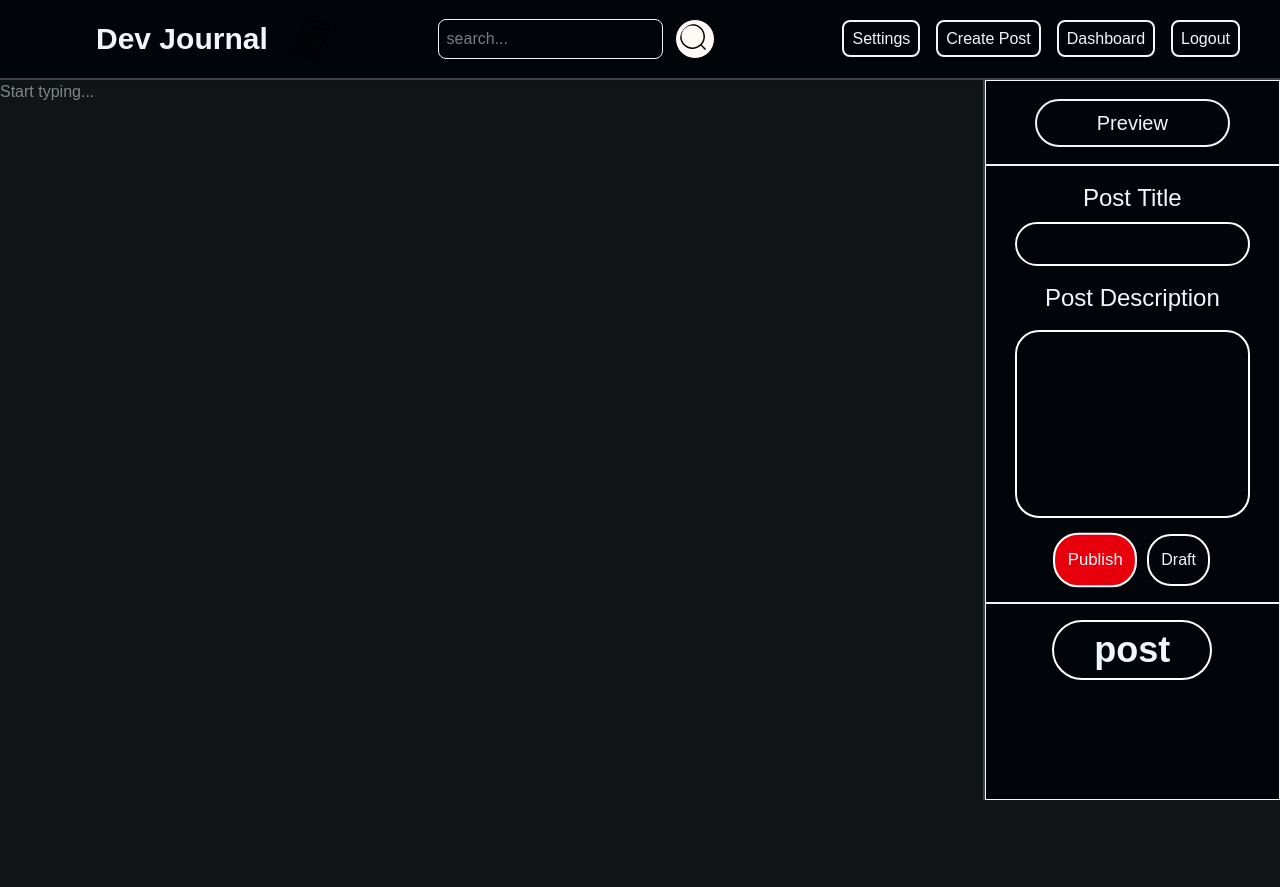
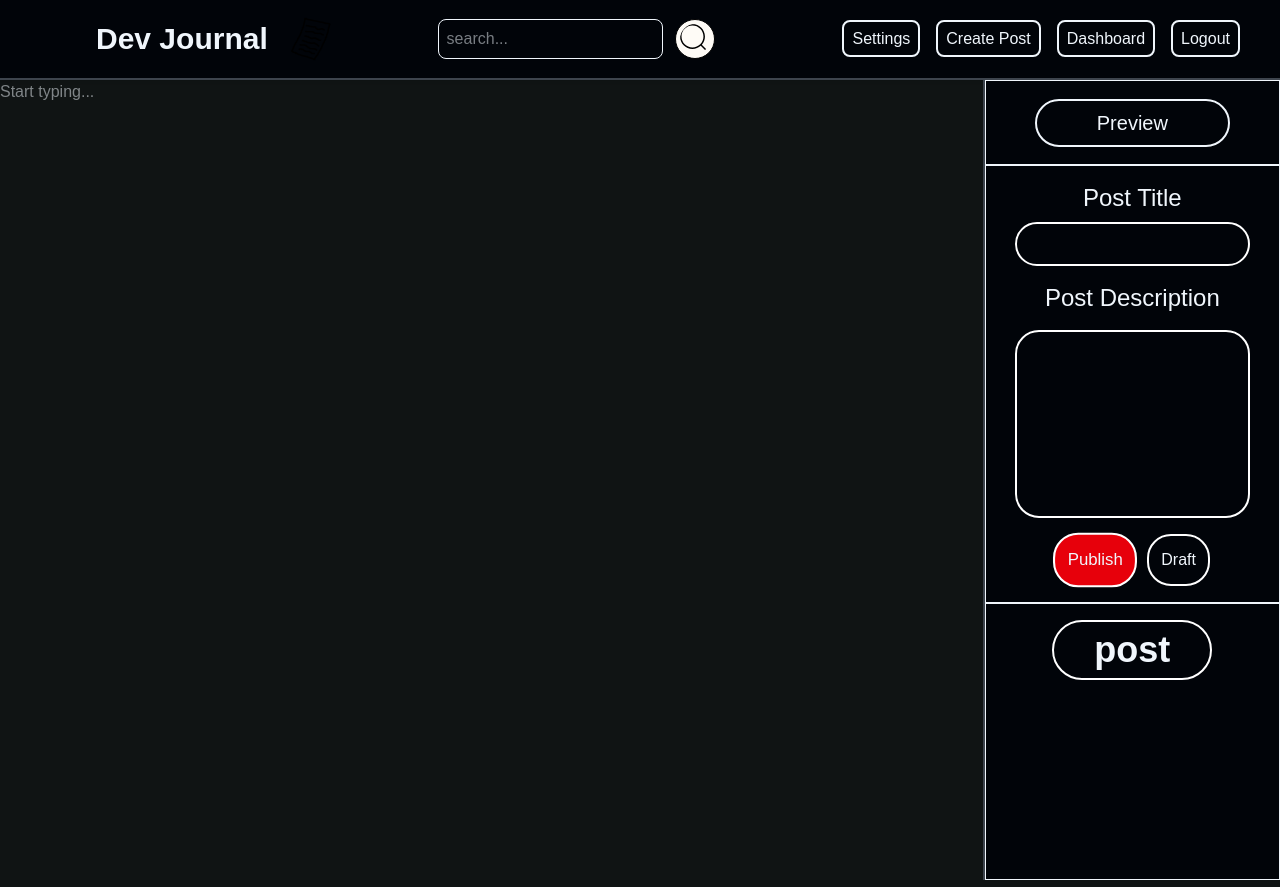
Before and after one commit to grixami/dev-journal, a Next.js app: page /dashboard/createpost in a window 1280 px wide. Before the commit the page ends 807 px from the top, so only its background shows below. Built offline with nearby package versions, Linux system fonts and the light colour scheme.

Commit message:
fixed ui bug

```diff
--- a/package.json
+++ b/package.json
@@ -20,7 +20,9 @@
     "next-rate-limit": "^0.0.3",
     "rate-limiter-flexible": "^7.1.1",
     "react": "^19.0.0",
-    "react-dom": "^19.0.0"
+    "react-dom": "^19.0.0",
+    "remark": "^15.0.1",
+    "remark-html": "^16.0.1"
   },
   "devDependencies": {
     "@eslint/eslintrc": "^3",
--- a/src/app/dashboard/createpost/page.js
+++ b/src/app/dashboard/createpost/page.js
@@ -9,16 +9,17 @@ export default function CreatePost() {
                 <meta name="description" content="A Blogging Site For Devs" />
                 <meta name="viewport" content="width=device-width, initial-scale=1" />
             </Head>
-            <div>
+            <div className="h-full">
+                <div className="h-[100vh]">
                 <LoginNav/>
-                <div className="flex scrollbar">
-                    <label htmlFor="my-editor" className="block w-full h-[90vh] border-r-2 border-[#3d444d]">
+                <div className="flex scrollbar h-full">
+                    <lable htmlFor="my-editor" className="block w-full border-r-2 border-[#3d444d]">
                         <textarea
                             name="my-editor"
                             className="w-full h-full resize-none outline-none scrollbar scrollbar-thumb-white"
                             placeholder="Start typing..."
                         />
-                    </label>
+                    </lable>
                     <div className="w-[30%] bg-[#010409]">
                         <div className="border h-full">
                             <div className="flex items-center justify-center">
@@ -66,6 +67,7 @@ export default function CreatePost() {
                     </div>
 
                 </div>
+                </div>
             </div>
         </>
     )
--- /dev/null
+++ b/src/app/dashboard/createpost/preview/page.js
@@ -0,0 +1,17 @@
+import Head from "next/head"
+import LoginNav from "@/components/loginnav"
+
+export default function PreviewPost() {
+    return(
+        <>
+            <Head>
+                <title>dev-journal</title>
+                <meta name="description" content="A Blogging Site For Devs" />
+                <meta name="viewport" content="width=device-width, initial-scale=1" />
+            </Head>
+            <div>
+
+            </div>
+        </>
+    )
+}
```
Also changed, not shown: 1 other file (tests, documents, lock files or other folders).
